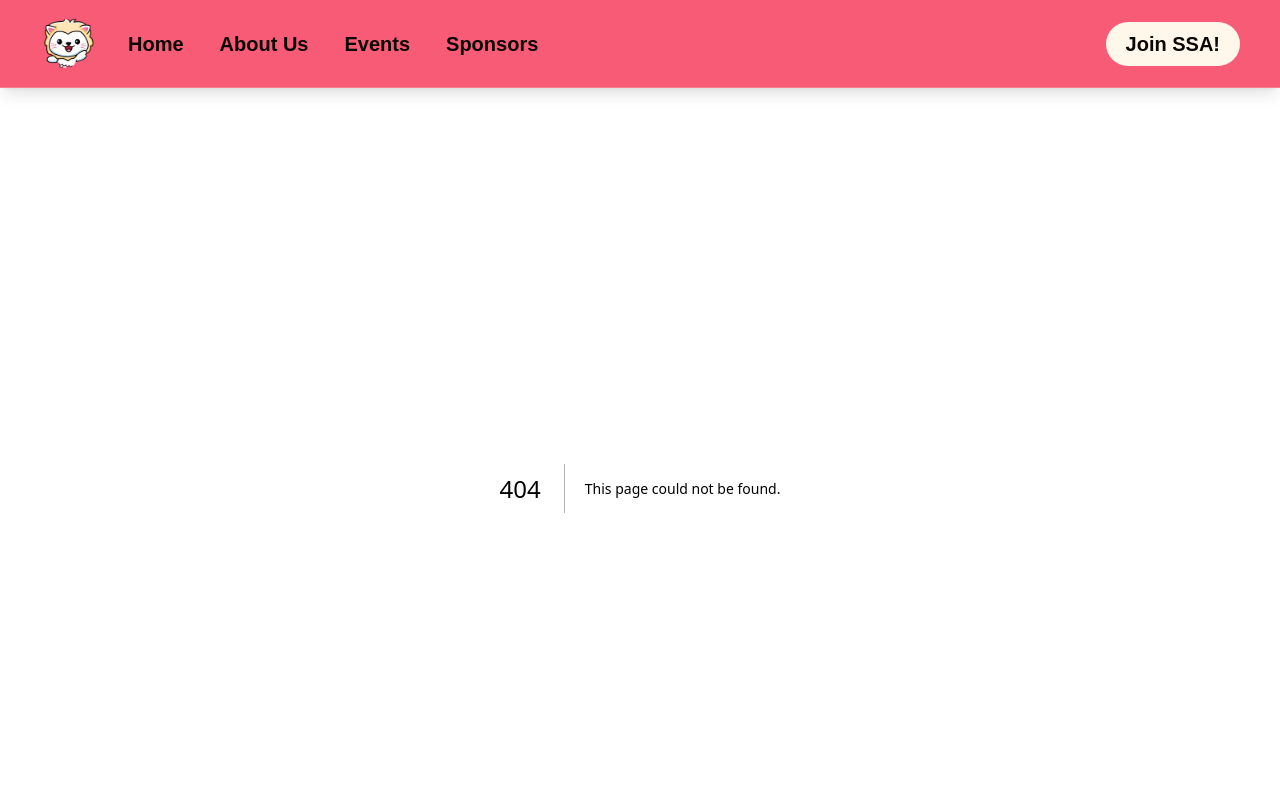
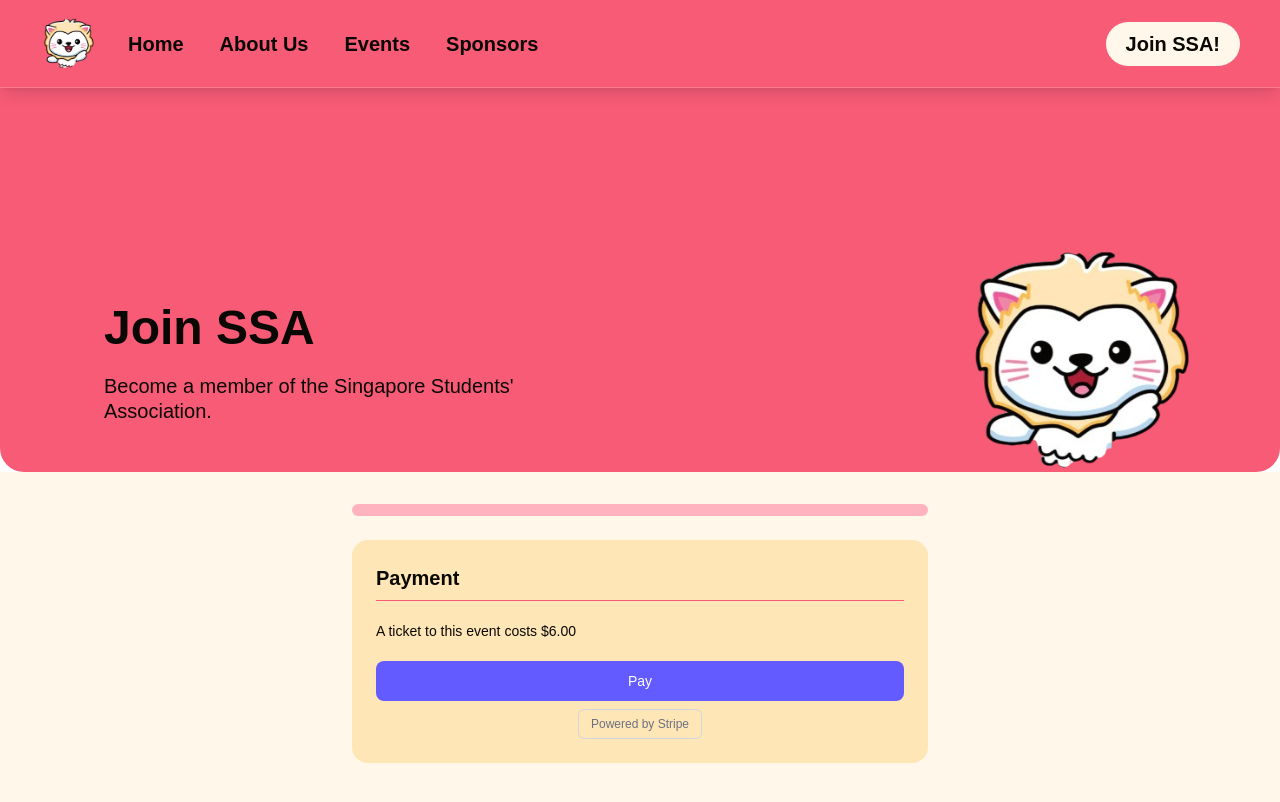
Before and after one commit to UoaWDCC/ssa, a Next.js app in the folder web/: page /forms in a window 1280 px wide. Before the commit this address had no page. Shown: the top 802 px of the page. Built offline with nearby package versions, Linux system fonts and the light colour scheme; a web font is replaced by a local one.

Commit message:
Setup a quick form page

```diff
--- a/web/package.json
+++ b/web/package.json
@@ -10,6 +10,7 @@
     "format:check": "prettier --check ."
   },
   "dependencies": {
+    "@react-oauth/google": "^0.13.5",
     "next": "16.1.6",
     "react": "19.2.3",
     "react-dom": "19.2.3"
--- /dev/null
+++ b/web/src/app/forms/components/EventPaymentStep.tsx
@@ -0,0 +1,33 @@
+import CardSection from '@/components/CardSection'
+
+interface PaymentStepProps {
+  onPay: () => void
+  eventCost: number
+  isLoading: boolean
+}
+
+const PaymentStep = ({ onPay, eventCost, isLoading }: PaymentStepProps) => {
+  return (
+    <CardSection title="Payment">
+      <div className="flex flex-col gap-3">
+        <p className="text-sm text-ssa-black">
+          A ticket to this event costs ${eventCost.toFixed(2)}
+        </p>
+        <div className="flex flex-col gap-2 mt-2">
+          <button
+            onClick={onPay}
+            disabled={isLoading}
+            className="w-full py-2.5 rounded-lg bg-stripe-purple text-white text-sm font-medium disabled:opacity-60"
+          >
+            {isLoading ? 'Processing...' : 'Pay'}
+          </button>
+          <p className="mx-auto text-xs border rounded-md px-3 py-1.5 text-gray-500 border-gray-300">
+            Powered by Stripe
+          </p>
+        </div>
+      </div>
+    </CardSection>
+  )
+}
+
+export default PaymentStep
--- /dev/null
+++ b/web/src/app/forms/components/EventSignUpForm.tsx
@@ -0,0 +1,43 @@
+'use client'
+import { useState } from 'react'
+import ProgressBar from '@/components/ProgressBar'
+// import GoogleFormStep from './GoogleFormStep'
+import EventPaymentStep from './EventPaymentStep'
+
+export default function SignupForm() {
+  const step = 0
+  const [isLoading, setIsLoading] = useState(false)
+  const [error, setError] = useState<string | null>(null)
+
+  function handlePay() {
+    setIsLoading(true)
+    setError(null)
+  }
+
+  return (
+    <div className="bg-ssa-yellow-light min-h-screen flex flex-col">
+      <div className="flex-1 flex flex-col items-center px-4 py-8">
+        <div className="w-full max-w-xl flex flex-col gap-6">
+          {error && (
+            <div className="rounded-lg bg-red-50 border border-red-200 p-3 text-red-800 text-sm">
+              {error}
+            </div>
+          )}
+
+          <ProgressBar step={step} total={2} />
+
+          {step === 0 && (
+            <EventPaymentStep
+              onPay={handlePay}
+              eventCost={6}
+              isLoading={isLoading}
+            />
+          )}
+          {/* {step === 1 && (
+            <GoogleFormStep />
+          )} */}
+        </div>
+      </div>
+    </div>
+  )
+}
--- /dev/null
+++ b/web/src/app/forms/components/GoogleFormStep.tsx
@@ -0,0 +1,19 @@
+import CardSection from '@/components/CardSection'
+
+const GoogleFormStep = () => {
+  return (
+    <CardSection title="Contact Information">
+      <div className="w-full">
+        <iframe
+          src="https://docs.google.com/forms/d/e/1FAIpQLSc7VthRYvuILqz4bHmGJ8obO3zA7QELBNDhPPkTzbn9AOe76A/viewform?embedded=true"
+          className="w-full"
+          height="838"
+        >
+          Loading…
+        </iframe>
+      </div>
+    </CardSection>
+  )
+}
+
+export default GoogleFormStep
--- /dev/null
+++ b/web/src/app/forms/page.tsx
@@ -0,0 +1,24 @@
+import { Suspense } from 'react'
+import Hero from '@/components/Hero'
+import EventSignupForm from './components/EventSignUpForm'
+
+export default function SignupPage() {
+  return (
+    <main>
+      <Hero
+        title="Join SSA"
+        subtitle="Become a member of the Singapore Students' Association."
+        mascotImage="/mascot.png"
+      />
+      <Suspense
+        fallback={
+          <div className="flex min-h-screen items-center justify-center">
+            Loading...
+          </div>
+        }
+      >
+        <EventSignupForm />
+      </Suspense>
+    </main>
+  )
+}
```
Also changed, not shown: 1 other file (tests, documents, lock files or other folders).
